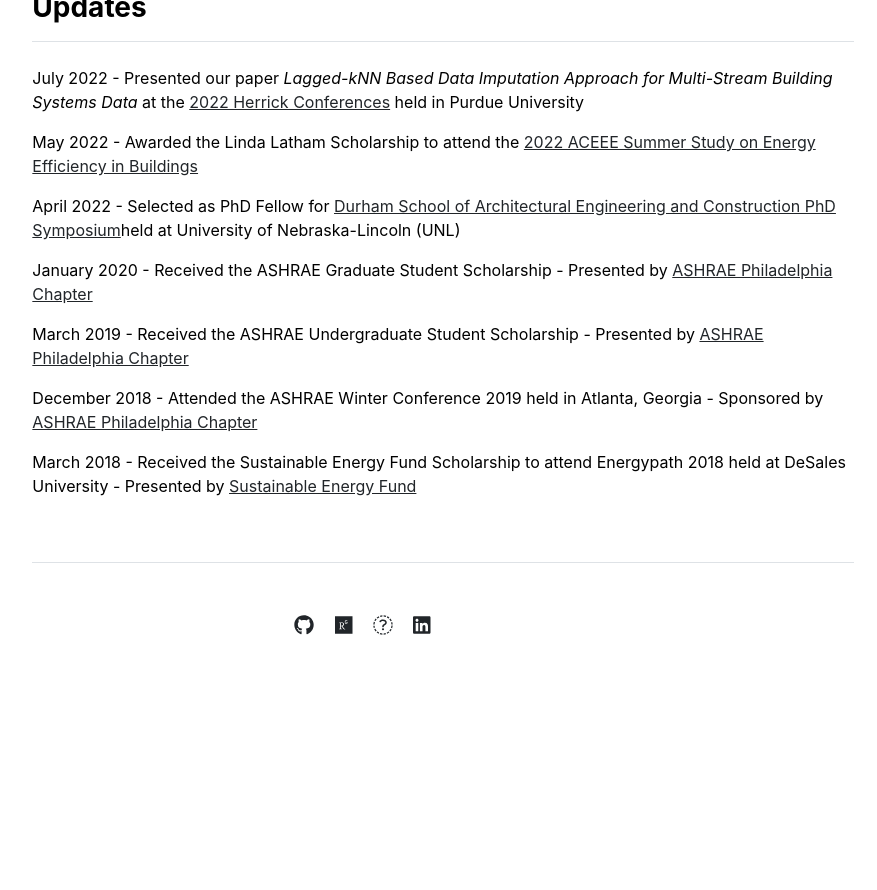
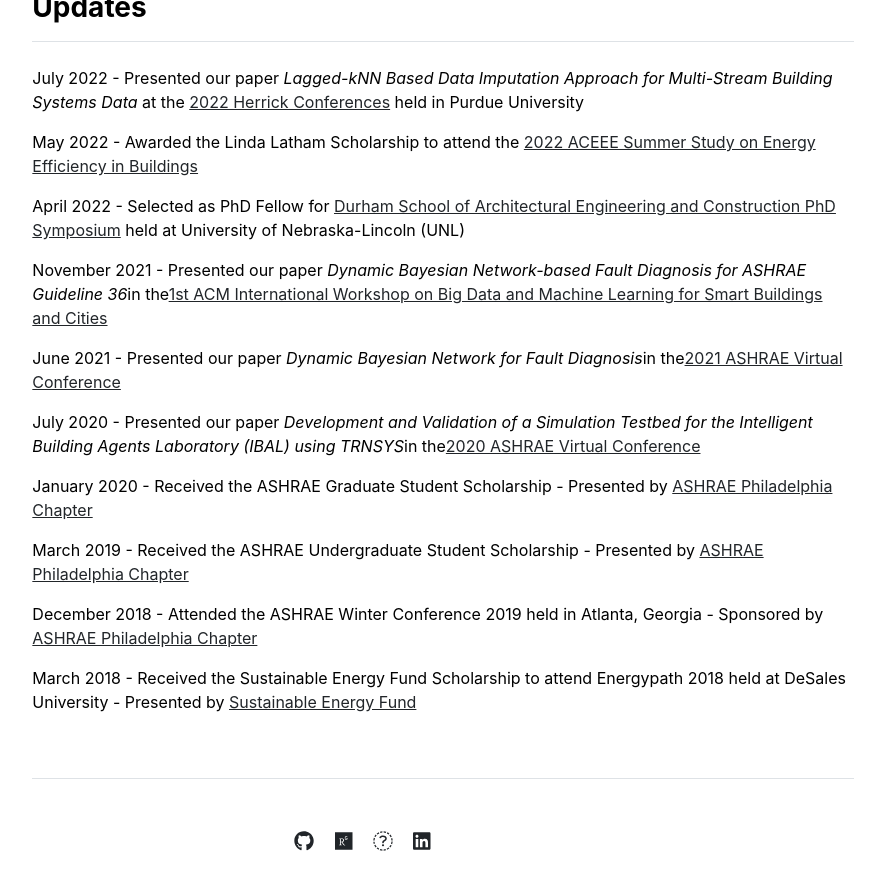
Before and after one commit to pradhanojas/pradhanojas.github.io, a Jekyll site: the page built from index.md, in a window 1280 px wide and 900 px high, scrolled down 1202 px. Shown: the top 890 px of the window, without its empty margins (197-1074 px from the left). Built offline with Jekyll 4.4.1, drawn with Linux system fonts in a browser that asks for light colours; before the commit the page ends 1939 px from its top, so only the background shows below that.

Commit message:
Update home.html

```diff
--- a/_layouts/home.html
+++ b/_layouts/home.html
@@ -18,7 +18,10 @@ layout: default
     <br>
     <p>July 2022 - Presented our paper <em>Lagged-kNN Based Data Imputation Approach for Multi-Stream Building Systems Data</em> at the <a href = "https://engineering.purdue.edu/Herrick/about/news/Conferences/2022">2022 Herrick Conferences</a> held in Purdue University</p>
     <p>May 2022 - Awarded the Linda Latham Scholarship to attend the <a href = "https://www.aceee.org/2022-buildings-summer-study">2022 ACEEE Summer Study on Energy Efficiency in Buildings</a></p>
-    <p>April 2022 - Selected as PhD Fellow for <a href = "https://engineering.unl.edu/durhamschool/phd-symposium"> Durham School of Architectural Engineering and Construction PhD Symposium</a>held at University of Nebraska-Lincoln (UNL)</p>
+    <p>April 2022 - Selected as PhD Fellow for <a href = "https://engineering.unl.edu/durhamschool/phd-symposium"> Durham School of Architectural Engineering and Construction PhD Symposium</a> held at University of Nebraska-Lincoln (UNL)</p>
+    <p>November 2021 - Presented our paper <em>Dynamic Bayesian Network-based Fault Diagnosis for ASHRAE Guideline 36</em>in the<a href = "https://www.acmbalances.org">1st ACM International Workshop on Big Data and Machine Learning for Smart Buildings and Cities</a></p>
+    <p>June 2021 - Presented our paper <em>Dynamic Bayesian Network for Fault Diagnosis</em>in the<a href = "https://www.ashrae.org/conferences/2021-annual-conference">2021 ASHRAE Virtual Conference</a></p>
+    <p>July 2020 - Presented our paper <em>Development and Validation of a Simulation Testbed for the Intelligent Building Agents Laboratory (IBAL) using TRNSYS</em>in the<a href = "https://www.ashrae.org/conferences/2020-virtual-annual-conference">2020 ASHRAE Virtual Conference</a></p>
     <p>January 2020 - Received the ASHRAE Graduate Student Scholarship - Presented by <a href = "https://ashraephilly.org">ASHRAE Philadelphia Chapter</a></p>
     <p>March 2019 - Received the ASHRAE Undergraduate Student Scholarship - Presented by <a href = "https://ashraephilly.org">ASHRAE Philadelphia Chapter</a></p>
     <p>December 2018 - Attended the ASHRAE Winter Conference 2019 held in Atlanta, Georgia - Sponsored by <a href = "https://ashraephilly.org">ASHRAE Philadelphia Chapter</a></p>
```
